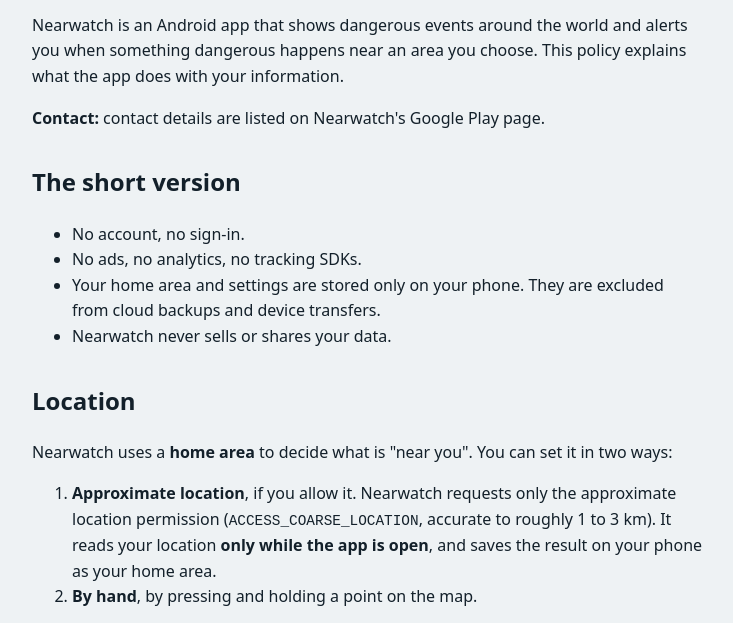
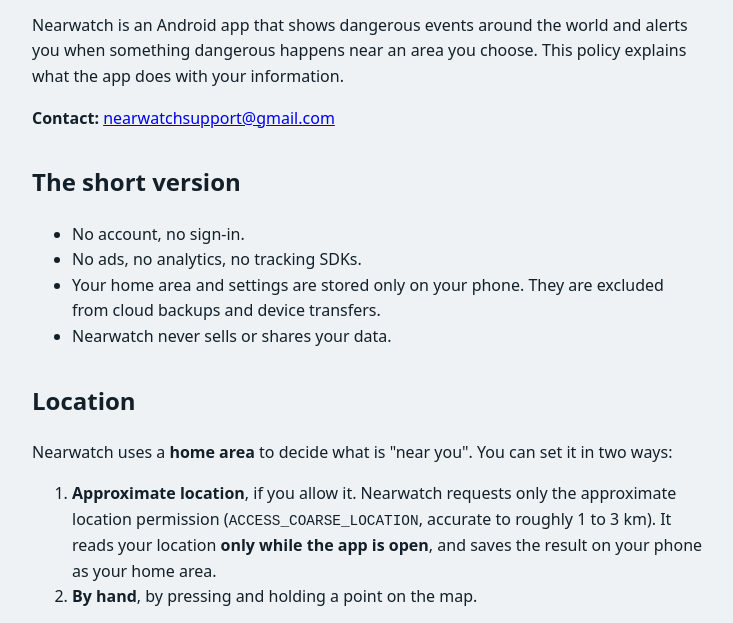
Before and after one commit to kamrio699-alt/nearwatch-privacy, a plain HTML site: page index.html in a window 1280 px wide. Shown: the part 142-765 px from the top of the page, without its empty margins (272-1005 px from the left). Drawn offline with Linux system fonts and the light colour scheme.

Commit message:
Add support contact email
Co-Authored-By: Claude Opus 5.5 <noreply@anthropic.com>
Claude-Session: https://claude.ai/code/session_01T99G9k8mH6usdnicwn9KAJ

```diff
--- a/index.html
+++ b/index.html
@@ -4,7 +4,7 @@
 <h1>Nearwatch privacy policy</h1>
 <p>Effective 13 November 2026</p>
 <p>Nearwatch is an Android app that shows dangerous events around the world and alerts you when something dangerous happens near an area you choose. This policy explains what the app does with your information.</p>
-<p><strong>Contact:</strong> contact details are listed on Nearwatch's Google Play page.</p>
+<p><strong>Contact:</strong> <a href="mailto:nearwatchsupport@gmail.com">nearwatchsupport@gmail.com</a></p>
 <h2>The short version</h2>
 <ul>
 <li>No account, no sign-in.</li>
```
